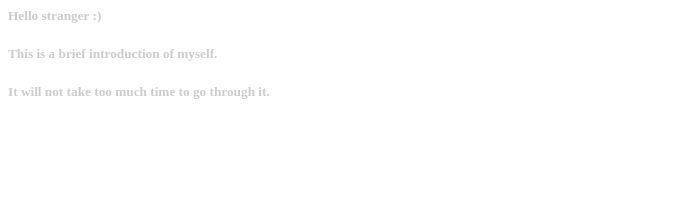
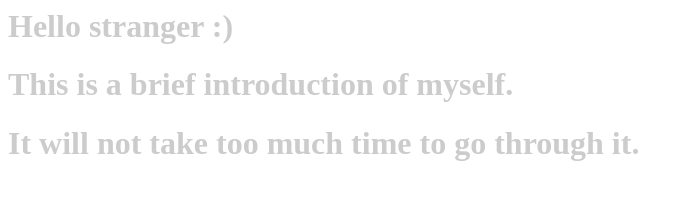
Before and after one commit to LARRYyoudianfan/LARRYyoudianfan.github.io, a plain HTML site: page index.html in a window 1280 px wide. Shown: the whole page, without its empty margins (0-693 px from the left). Drawn offline with Linux system fonts and the light colour scheme.

Commit message:
Update index.html

```diff
--- a/index.html
+++ b/index.html
@@ -1,3 +1,3 @@
-<p> <font color="#CCCCCC"> <h5> Hello stranger :) </h5> </font> </p>
-<p> <font color="#CCCCCC"> <h5> This is a brief introduction of myself. </h5> </font> </p>
-<p> <font color="#CCCCCC"> <h5> It will not take too much time to go through it. </h5> </font> </p>
+<p> <font color="#CCCCCC"> <h1> Hello stranger :) </h1> </font> </p>
+<p> <font color="#CCCCCC"> <h1> This is a brief introduction of myself. </h1> </font> </p>
+<p> <font color="#CCCCCC"> <h1> It will not take too much time to go through it. </h1> </font> </p>
```
